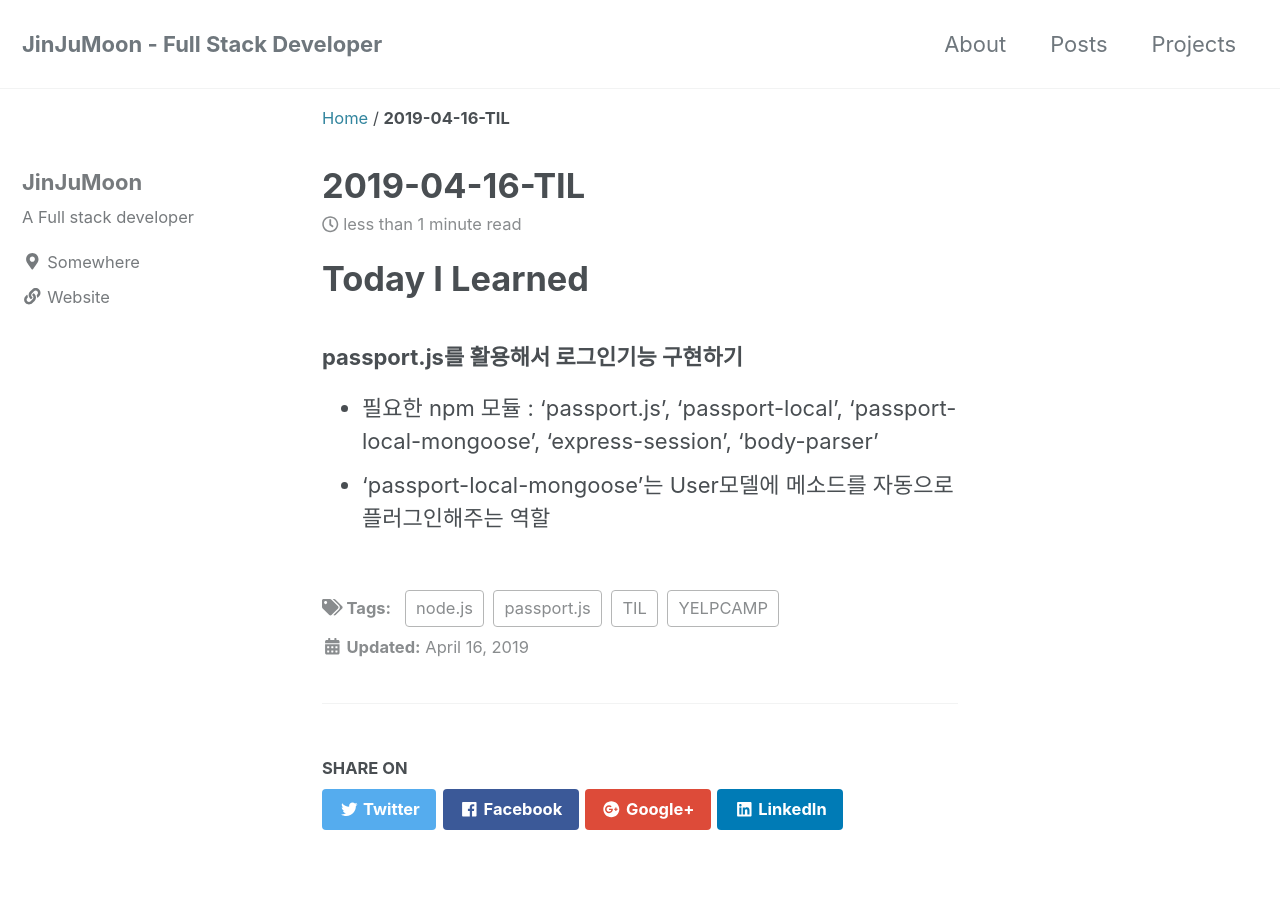
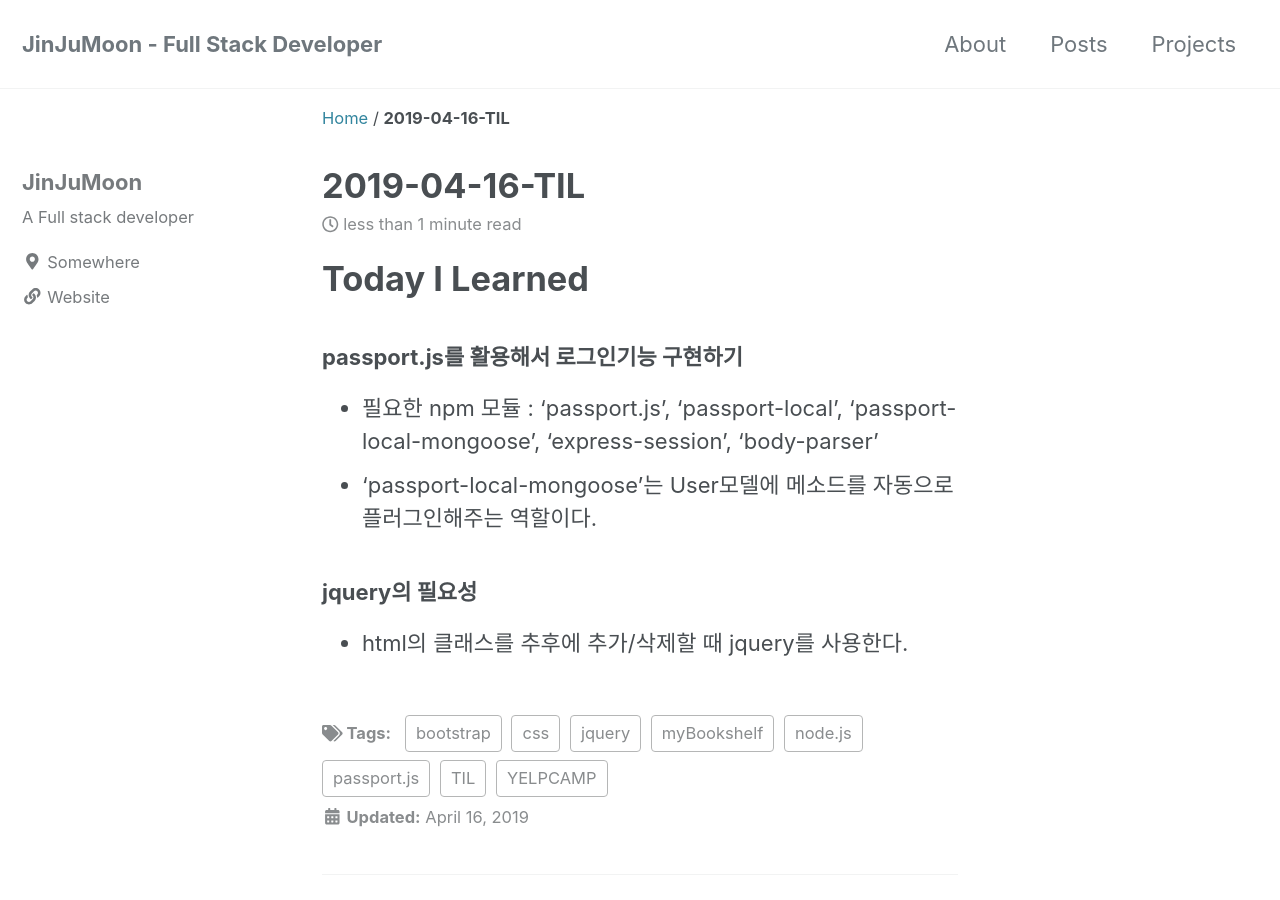
Before and after one commit to JinJuMoon/JinJuMoon.github.io, a Jekyll site: the page built from _posts/2019-04-16-TIL.md, in a window 1280 px wide and 900 px high. Built offline with Jekyll 4.4.1, drawn with Linux system fonts in a browser that asks for light colours; cached includes are drawn as plain includes.

Commit message:
modify TIL post

```diff
--- a/_posts/2019-04-16-TIL.md
+++ b/_posts/2019-04-16-TIL.md
@@ -1,7 +1,7 @@
 ---
 title: "2019-04-16-TIL"
 date: 2019-04-16
-tags: [TIL, node.js, passport.js, YELPCAMP]
+tags: [TIL, YELPCAMP, node.js, passport.js, myBookshelf, bootstrap, css, jquery]
 ---
 
 # Today I Learned
@@ -9,4 +9,8 @@ tags: [TIL, node.js, passport.js, YELPCAMP]
 ### passport.js를 활용해서 로그인기능 구현하기
 
 - 필요한 npm 모듈 : 'passport.js', 'passport-local', 'passport-local-mongoose', 'express-session', 'body-parser'
-- 'passport-local-mongoose'는 User모델에 메소드를 자동으로 플러그인해주는 역할
+- 'passport-local-mongoose'는 User모델에 메소드를 자동으로 플러그인해주는 역할이다.
+
+### jquery의 필요성
+
+- html의 클래스를 추후에 추가/삭제할 때 jquery를 사용한다.
```
